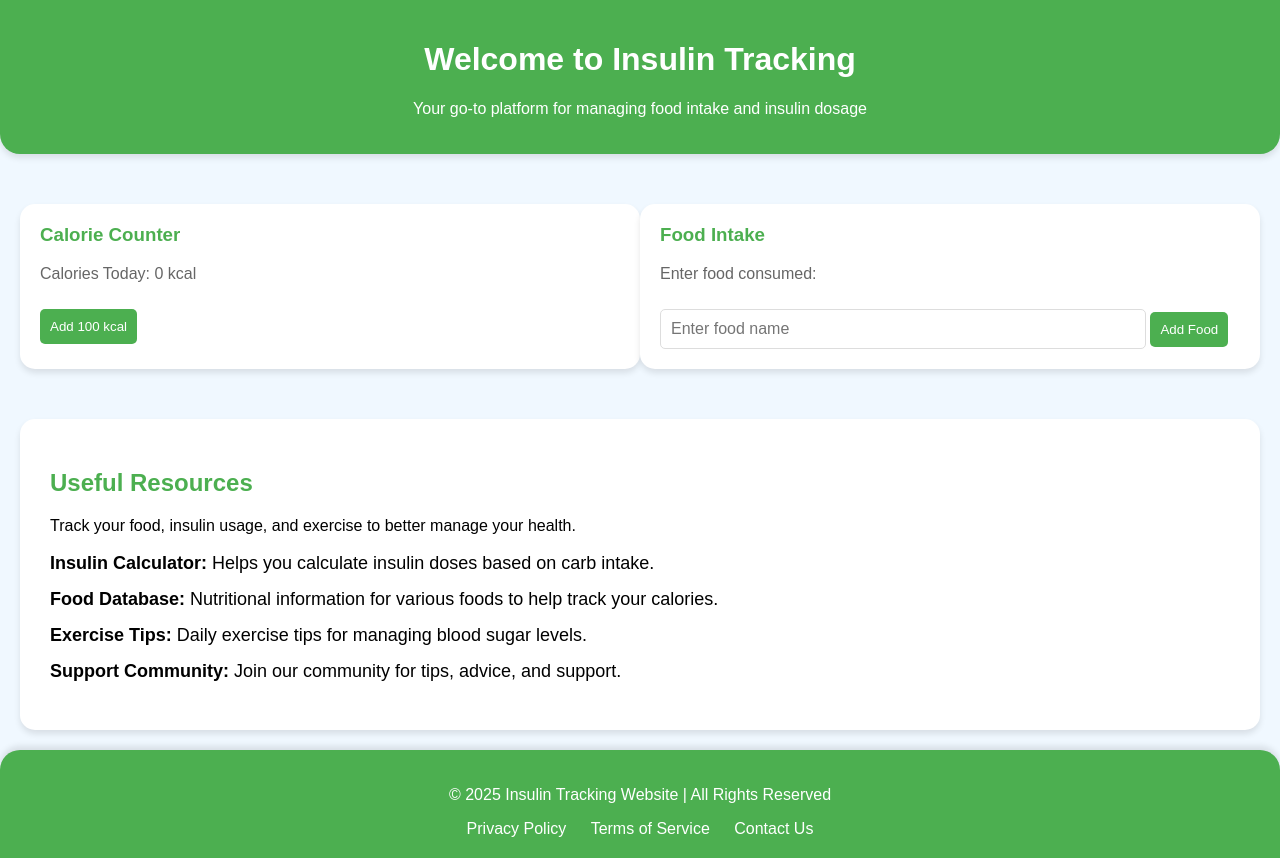
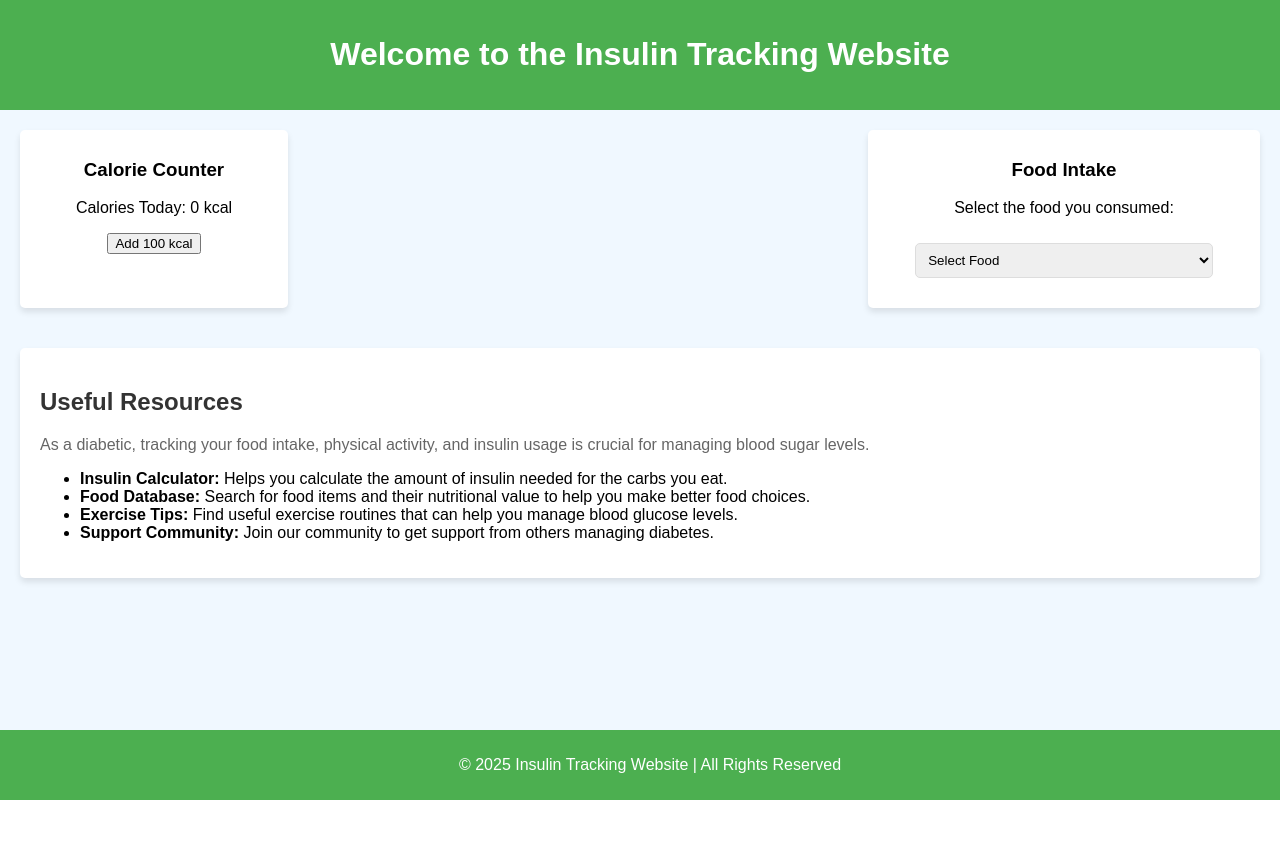
Before and after one commit to Viplav17/REVUC25, a Django app: page /home/ in a window 1280 px wide. After the commit the page ends 800 px from the top, so only its background shows below. Run offline with Django 5.2, Linux system fonts and the light colour scheme.

Commit message:
All necessary files uploaded

```diff
--- a/T1D_REVUC/HomePage/templates/HomePage/home.html
+++ b/T1D_REVUC/HomePage/templates/HomePage/home.html
@@ -3,200 +3,171 @@
 <head>
     <meta charset="UTF-8">
     <meta name="viewport" content="width=device-width, initial-scale=1.0">
-    <title>Insulin Tracking</title>
+    <title>Insulin Website</title>
     <style>
         body {
-            font-family: 'Arial', sans-serif;
+            font-family: Arial, sans-serif;
+            background-color: #f0f8ff;
             margin: 0;
             padding: 0;
-            background: #f0f8ff;
         }
-
         header {
             background-color: #4CAF50;
             color: white;
-            padding: 20px;
+            padding: 15px;
             text-align: center;
-            border-bottom-left-radius: 20px;
-            border-bottom-right-radius: 20px;
-            box-shadow: 0 4px 6px rgba(0, 0, 0, 0.1);
         }
-
         .container {
             display: flex;
             justify-content: space-between;
             padding: 20px;
-            margin-top: 30px;
-            margin-bottom: 30px;
         }
-
-        .calorie-counter, .food-input {
-            width: 48%;
-            padding: 20px;
-            background-color: #fff;
-            border-radius: 15px;
+        .calorie-counter {
+            background-color: #ffffff;
+            padding: 10px;
+            border-radius: 5px;
             box-shadow: 0 4px 6px rgba(0, 0, 0, 0.1);
+            width: 20%;
+            text-align: center;
         }
-
-        .calorie-counter h3, .food-input h3 {
-            margin-top: 0;
-            color: #4CAF50;
+        .food-input {
+            background-color: #ffffff;
+            padding: 10px;
+            border-radius: 5px;
+            box-shadow: 0 4px 6px rgba(0, 0, 0, 0.1);
+            width: 30%;
+            text-align: center;
         }
-
-        .calorie-counter p, .food-input p {
-            color: #666;
-        }
-
-        .calorie-counter button, .food-input button {
-            background-color: #4CAF50;
-            color: white;
-            border: none;
-            padding: 10px;
-            margin-top: 10px;
-            border-radius: 5px;
-            cursor: pointer;
-            transition: background-color 0.3s;
-        }
-
-        .calorie-counter button:hover, .food-input button:hover {
-            background-color: #45a049;
-        }
-
-        .food-input input[type="text"] {
+        .food-input select {
             width: 80%;
-            padding: 10px;
+            padding: 8px;
             margin-top: 10px;
             border-radius: 5px;
             border: 1px solid #ddd;
-            font-size: 16px;
         }
-
         .content-section {
-            background-color: #fff;
-            padding: 30px;
+            background-color: #ffffff;
+            padding: 20px;
             margin: 20px;
-            border-radius: 15px;
+            border-radius: 5px;
             box-shadow: 0 4px 6px rgba(0, 0, 0, 0.1);
         }
-
         .content-section h2 {
-            color: #4CAF50;
-            margin-bottom: 20px;
+            color: #333;
         }
-
-        .content-section ul {
-            list-style-type: none;
-            padding-left: 0;
-            font-size: 18px;
+        .content-section p {
+            color: #666;
         }
-
-        .content-section li {
-            margin-bottom: 15px;
-        }
-
         footer {
             background-color: #4CAF50;
             color: white;
+            padding: 10px;
             text-align: center;
-            padding: 20px;
-            border-top-left-radius: 20px;
-            border-top-right-radius: 20px;
-            box-shadow: 0 -4px 6px rgba(0, 0, 0, 0.1);
+            position: fixed;
+            width: 100%;
+            bottom: 0;
         }
-
-        .footer-links {
-            margin-top: 10px;
-            color: white;
-        }
-
-        .footer-links a {
-            color: white;
-            text-decoration: none;
-            margin: 0 10px;
-            transition: color 0.3s;
-        }
-
-        .footer-links a:hover {
-            color: #45a049;
-        }
-
-        /* Responsive Design */
-        @media (max-width: 768px) {
-            .container {
-                flex-direction: column;
-                align-items: center;
-            }
-
-            .calorie-counter, .food-input {
-                width: 80%;
-                margin-bottom: 20px;
-            }
-
-            .content-section {
-                margin: 20px 10%;
-            }
+        .nutrition-info {
+            margin-top: 20px;
+            text-align: left;
         }
     </style>
 </head>
 <body>
-
     <header>
-    <h1>Welcome to Insulin Tracking</h1>
-    <p>Your go-to platform for managing food intake and insulin dosage</p>
+        <h1>Welcome to the Insulin Tracking Website</h1>
     </header>
 
     <div class="container">
+        <!-- Calorie Counter Section -->
         <div class="calorie-counter">
             <h3>Calorie Counter</h3>
             <p>Calories Today: <span id="calorie-count">0</span> kcal</p>
             <button onclick="increaseCalories()">Add 100 kcal</button>
         </div>
 
+        <!-- Food Input Section with Dropdown -->
         <div class="food-input">
             <h3>Food Intake</h3>
-        <p>Enter food consumed:</p>
-        <input type="text" id="food-input" placeholder="Enter food name">
-        <button onclick="addFood()">Add Food</button>
+            <p>Select the food you consumed:</p>
+            <select id="food-dropdown" onchange="fetchFoodData()">
+                <option value="">Select Food</option>
+                <!-- Options will be populated dynamically -->
+            </select>
+            <div class="nutrition-info" id="nutrition-info"></div>
+            <div class="insulin-calculation" id="insulin-calculation"></div>
         </div>
     </div>
 
+    <!-- Useful Information Section -->
     <div class="content-section">
         <h2>Useful Resources</h2>
-    <p>Track your food, insulin usage, and exercise to better manage your health.</p>
+        <p>As a diabetic, tracking your food intake, physical activity, and insulin usage is crucial for managing blood sugar levels.</p>
         <ul>
-        <li><strong>Insulin Calculator:</strong> Helps you calculate insulin doses based on carb intake.</li>
-        <li><strong>Food Database:</strong> Nutritional information for various foods to help track your calories.</li>
-        <li><strong>Exercise Tips:</strong> Daily exercise tips for managing blood sugar levels.</li>
-        <li><strong>Support Community:</strong> Join our community for tips, advice, and support.</li>
+            <li><strong>Insulin Calculator:</strong> Helps you calculate the amount of insulin needed for the carbs you eat.</li>
+            <li><strong>Food Database:</strong> Search for food items and their nutritional value to help you make better food choices.</li>
+            <li><strong>Exercise Tips:</strong> Find useful exercise routines that can help you manage blood glucose levels.</li>
+            <li><strong>Support Community:</strong> Join our community to get support from others managing diabetes.</li>
         </ul>
     </div>
 
+    <!-- Footer -->
     <footer>
         <p>&copy; 2025 Insulin Tracking Website | All Rights Reserved</p>
-    <div class="footer-links">
-        <a href="#">Privacy Policy</a>
-        <a href="#">Terms of Service</a>
-        <a href="#">Contact Us</a>
-    </div>
     </footer>
 
     <script>
         let calorieCount = 0;
+        const restaurants = JSON.parse('{{ restaurants|escapejs }}');
+        const foodTypes = JSON.parse('{{ food_types|escapejs }}');
+        const nutritionalFacts = JSON.parse('{{ nutritional_facts|escapejs }}');
+
+        // Function to increase calorie count
         function increaseCalories() {
             calorieCount += 100;
             document.getElementById("calorie-count").innerText = calorieCount;
         }
 
-    function addFood() {
-        const foodItem = document.getElementById("food-input").value;
-        if (foodItem.trim() !== "") {
-            alert(`Food added: ${foodItem}`);
-            document.getElementById("food-input").value = "";
+        // Populate dropdown with food options
+        window.onload = function() {
+            const dropdown = document.getElementById("food-dropdown");
+            foodTypes.forEach(food => {
+                const option = document.createElement("option");
+                option.value = food;
+                option.textContent = food;
+                dropdown.appendChild(option);
+            });
+        };
+
+        // Fetch nutritional data for selected food item
+        function fetchFoodData() {
+            const selectedFood = document.getElementById("food-dropdown").value;
+            if (selectedFood) {
+                const index = foodTypes.indexOf(selectedFood);
+                const foodData = nutritionalFacts[index];
+
+                // Display nutritional information
+                document.getElementById("nutrition-info").innerHTML = `
+                    <h4>Nutritional Information:</h4>
+                    <p><strong>Calories:</strong> ${foodData.calories} kcal</p>
+                    <p><strong>Carbs:</strong> ${foodData.carbs} g</p>
+                    <p><strong>Protein:</strong> ${foodData.protein} g</p>
+                    <p><strong>Fat:</strong> ${foodData.fat} g</p>
+                    <p><strong>Sodium:</strong> ${foodData.sodium} mg</p>
+                    <p><strong>Fiber:</strong> ${foodData.fiber} g</p>
+                `;
+
+                // Calculate insulin dosage (example: 1 unit of insulin per 10g of carbs)
+                const insulinRequired = (foodData.carbs / 10).toFixed(1);
+                document.getElementById("insulin-calculation").innerHTML = `
+                    <h4>Insulin Calculation:</h4>
+                    <p>You will need <strong>${insulinRequired}</strong> units of insulin for this food item.</p>
+                `;
             } else {
-            alert("Please enter a valid food item.");
+                document.getElementById("nutrition-info").innerHTML = '';
+                document.getElementById("insulin-calculation").innerHTML = '';
             }
         }
     </script>
-
 </body>
 </html>
--- a/T1D_REVUC/HomePage/urls.py
+++ b/T1D_REVUC/HomePage/urls.py
@@ -1,7 +1,7 @@
-# homepage/urls.py
 from django.urls import path
-from . import views
+from .views import home, get_food_data
 
 urlpatterns = [
-    path('', views.home, name='home'),  # HomePage URL
+    path('', home, name='home'),
+    path('get_food_data/', get_food_data, name='get_food_data'),
 ]
--- a/T1D_REVUC/HomePage/views.py
+++ b/T1D_REVUC/HomePage/views.py
@@ -1,4 +1,89 @@
 from django.shortcuts import render
+from django.http import JsonResponse
+import json
+
+# Organize the data into three separate lists
+restaurants = [
+    "Dunkin", "Dunkin", "Dunkin", "Dunkin", "Dunkin",
+    "Raising Canes", "Raising Canes", "Raising Canes", "Raising Canes", "Raising Canes",
+    "Wendy's", "Wendy's", "Wendy's", "Wendy's", "Wendy's",
+    "McDonald's", "McDonald's", "McDonald's", "McDonald's", "McDonald's",
+    "Chick-fil-A", "Chick-fil-A", "Chick-fil-A", "Chick-fil-A", "Chick-fil-A"
+]
+
+food_types = [
+    "Glazed Donut", "Chocolate Creme Donut", "Vanilla Frosted Donut", "Bavarian Kreme Donut", "Double Chocolate Donut",
+    "3 Finger Combo", "Box Combo", "Sandwich Combo", "Chicken Sandwich", "Texas Toast",
+    "Dave's Single", "Bacon Double Stack", "Classic Chicken Sandwich", "Crispy Chicken BLT", "Dave's Double",
+    "Big Mac", "Quarter Pounder with Cheese", "World Famous Fries (M)", "Chicken McNuggets (10 pieces)", "Filet O Fish",
+    "Original Chick-fil-A Chicken Sandwich", "Chick-fil-A Nuggets", "Spicy Chicken Sandwich", "Chicken Strips", "Waffle Fries"
+]
+
+nutritional_facts = [
+    {'calories': 240, 'carbs': 33, 'protein': 13, 'fat': 11, 'sodium': 270, 'fiber': 4},
+    {'calories': 290, 'carbs': 36, 'protein': 14, 'fat': 14, 'sodium': 300, 'fiber': 5},
+    {'calories': 260, 'carbs': 34, 'protein': 14, 'fat': 11, 'sodium': 280, 'fiber': 4},
+    {'calories': 240, 'carbs': 31, 'protein': 11, 'fat': 11, 'sodium': 310, 'fiber': 4},
+    {'calories': 380, 'carbs': 41, 'protein': 22, 'fat': 23, 'sodium': 430, 'fiber': 4},
+
+    {'calories': 1050, 'carbs': 83, 'protein': 9, 'fat': 59, 'sodium': 1730, 'fiber': 48},
+    {'calories': 1290, 'carbs': 98, 'protein': 17, 'fat': 72, 'sodium': 2280, 'fiber': 62},
+    {'calories': 1140, 'carbs': 98, 'protein': 14, 'fat': 72, 'sodium': 1740, 'fiber': 51},
+    {'calories': 830, 'carbs': 69, 'protein': 14, 'fat': 41, 'sodium': 1500, 'fiber': 47},
+    {'calories': 150, 'carbs': 23, 'protein': 4, 'fat': 4.5, 'sodium': 300, 'fiber': 4},
+
+    {'calories': 570, 'carbs': 38, 'protein': 8, 'fat': 34, 'sodium': 1020, 'fiber': 29},
+    {'calories': 480, 'carbs': 26, 'protein': 6, 'fat': 29, 'sodium': 840, 'fiber': 29},
+    {'calories': 490, 'carbs': 49, 'protein': 5, 'fat': 21, 'sodium': 1450, 'fiber': 28},
+    {'calories': 410, 'carbs': 34, 'protein': 5, 'fat': 23, 'sodium': 920, 'fiber': 19},
+    {'calories': 810, 'carbs': 39, 'protein': 6, 'fat': 51, 'sodium': 1190, 'fiber': 49},
+
+    {'calories': 580, 'carbs': 45, 'protein': 7, 'fat': 34, 'sodium': 1060, 'fiber': 25},
+    {'calories': 520, 'carbs': 42, 'protein': 10, 'fat': 26, 'sodium': 1140, 'fiber': 30},
+    {'calories': 320, 'carbs': 43, 'protein': 0, 'fat': 15, 'sodium': 260, 'fiber': 5},
+    {'calories': 410, 'carbs': 26, 'protein': 0, 'fat': 24, 'sodium': 850, 'fiber': 23},
+    {'calories': 380, 'carbs': 38, 'protein': 4, 'fat': 19, 'sodium': 580, 'fiber': 16},
+
+    {'calories': 420, 'carbs': 41, 'protein': 6, 'fat': 18, 'sodium': 1460, 'fiber': 29},
+    {'calories': 160, 'carbs': 7, 'protein': 1, 'fat': 7, 'sodium': 760, 'fiber': 17},
+    {'calories': 450, 'carbs': 45, 'protein': 6, 'fat': 19, 'sodium': 1730, 'fiber': 28},
+    {'calories': 200, 'carbs': 11, 'protein': 1, 'fat': 9, 'sodium': 580, 'fiber': 19},
+    {'calories': 365, 'carbs': 48, 'protein': 0.4, 'fat': 17, 'sodium': 246, 'fiber': 4}
+]
+
+
+# View to get food data based on the selected food item
+def get_food_data(request):
+    selected_food = request.GET.get('food')  # Get the selected food item from the request
+
+    # Find matching data for the selected food item
+    food_data = None
+    for i, food in enumerate(food_types):
+        if food == selected_food:
+            food_data = {
+                'restaurant': restaurants[i],
+                'food_item': food,
+                'calories': nutritional_facts[i]['calories'],
+                'carbs': nutritional_facts[i]['carbs'],
+                'protein': nutritional_facts[i]['protein'],
+                'fat': nutritional_facts[i]['fat'],
+                'sodium': nutritional_facts[i]['sodium'],
+                'fiber': nutritional_facts[i]['fiber']
+            }
+            break
+
+    if food_data:
+        return JsonResponse(food_data)
+    else:
+        return JsonResponse({'error': 'Food item not found'}, status=404)
+
+# Other views (e.g., calculate_insulin) can be added similarly
+from django.shortcuts import render
+import json
 
 def home(request):
-    return render(request, 'HomePage/home.html')
+    return render(request, 'HomePage/home.html', {
+        'restaurants': json.dumps(restaurants),
+        'food_types': json.dumps(food_types),
+        'nutritional_facts': json.dumps(nutritional_facts)
+    })
--- a/T1D_REVUC/T1D_REVUC/__init__.py
+++ b/T1D_REVUC/T1D_REVUC/__init__.py
@@ -0,0 +1,2 @@
+import pymysql
+pymysql.install_as_MySQLdb()
--- a/T1D_REVUC/T1D_REVUC/settings.py
+++ b/T1D_REVUC/T1D_REVUC/settings.py
@@ -81,6 +81,7 @@ DATABASES = {
     'default': {
         'ENGINE': 'django.db.backends.sqlite3',
         'NAME': BASE_DIR / 'db.sqlite3',
+
     }
 }
 
```
Also changed, not shown: T1D_REVUC/HomePage/static/HomePage/data.py (added, +39 -0 lines), T1D_REVUC/HomePage/static/HomePage/styles.css (deleted), T1D_REVUC/db.sqlite3. Lines whose indentation alone changed are shown as unchanged.
